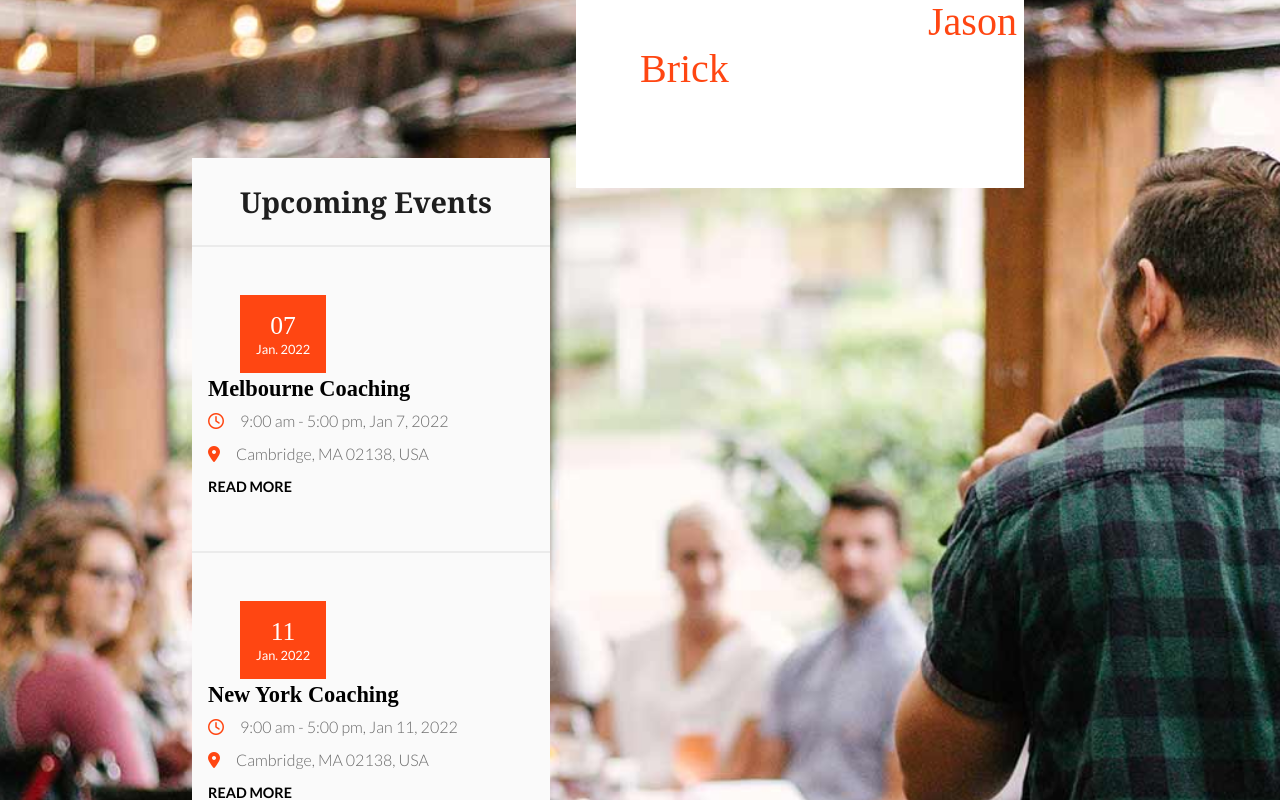
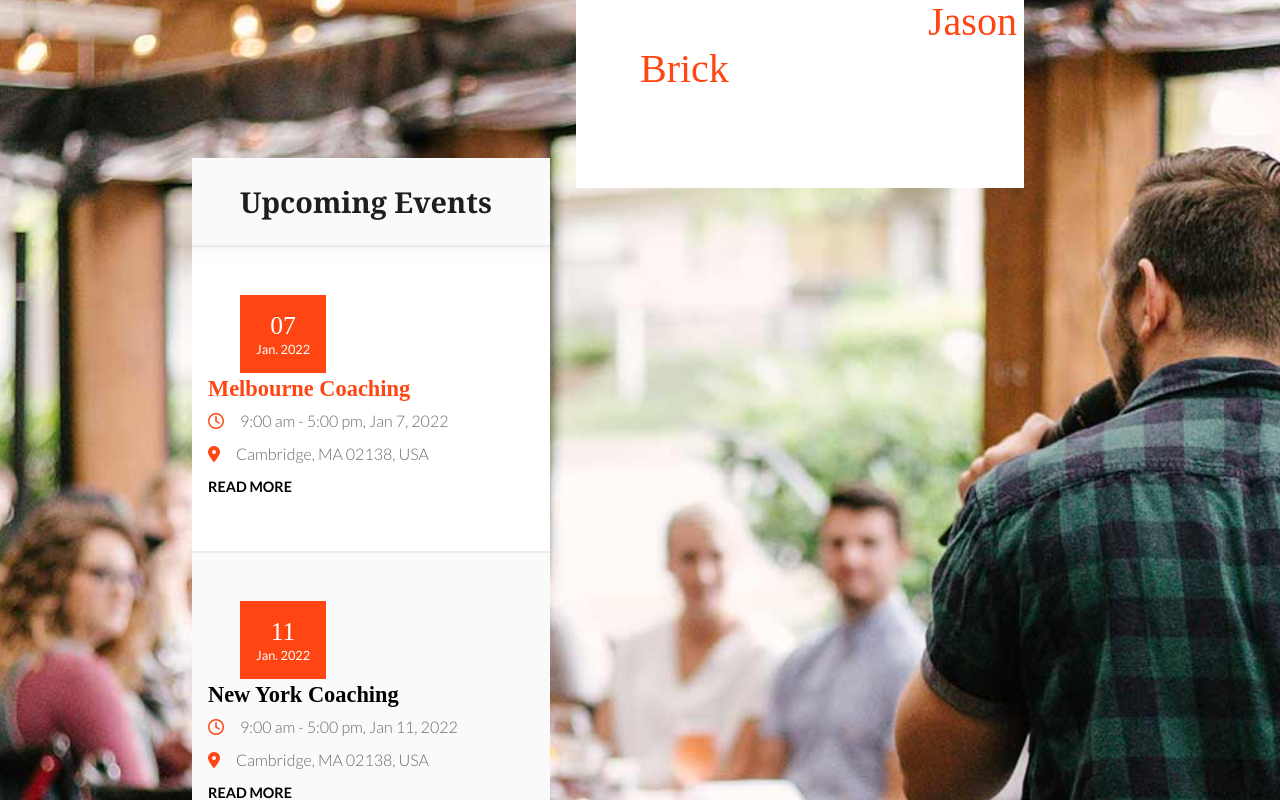
Before and after one commit to DavideIsaia/proj-html-vuejs, a Vue app: page / in a window 1280 px wide. In both pictures the pointer is over the element 371 px from the left and 2451 px from the top of the page. Shown: the part 2051-2851 px from the top of the page. Built offline with nearby package versions, Linux system fonts and the light colour scheme; a web font is replaced by a local one.

Commit message:
migliorato hover sul calendario

```diff
--- a/src/components/AppHeader.vue
+++ b/src/components/AppHeader.vue
@@ -16,7 +16,7 @@
             xmlns="http://www.w3.org/2000/svg"
             width="32"
             height="32"
-            style="height: 20px"
+            style="height: 22px"
             fill="#fff"
           >
             <path
--- a/src/components/CalendarCard.vue
+++ b/src/components/CalendarCard.vue
@@ -64,5 +64,13 @@ export default {
       font-size: 1rem;
     }
   }
+  &:hover {
+    cursor: pointer;
+    background-color: $bg-color-01;
+    box-shadow: inset 0px 32px 50px -75px #000000;
+    h6 {
+      color: $txt-color-08;
+    }
+  }
 }
 </style>
```
